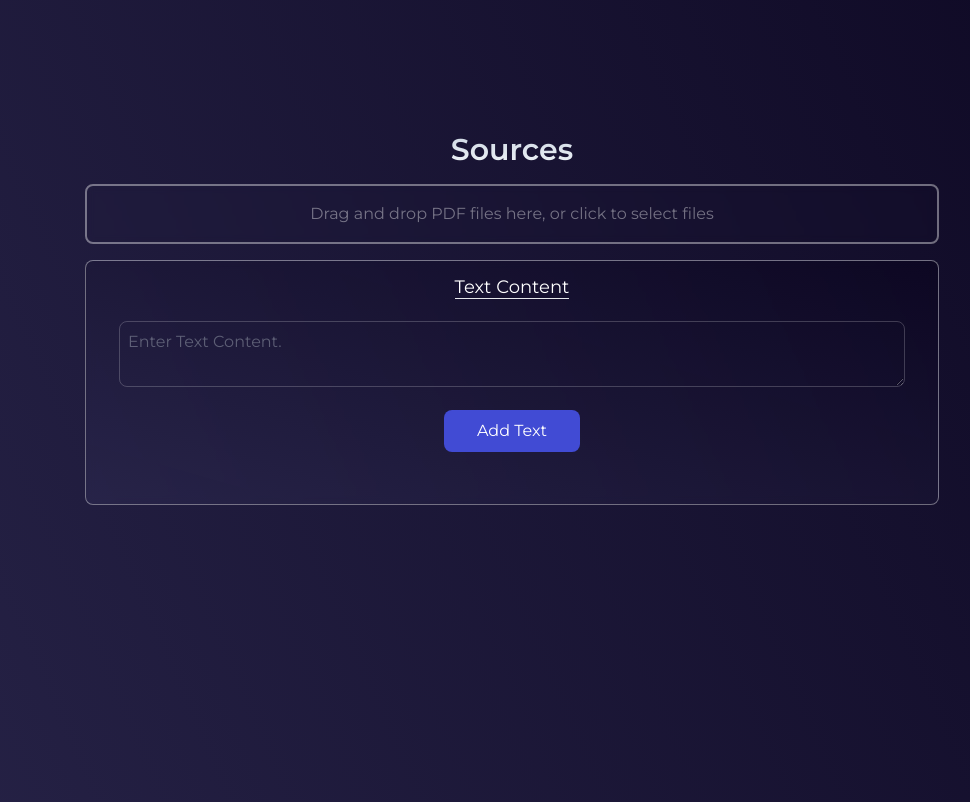
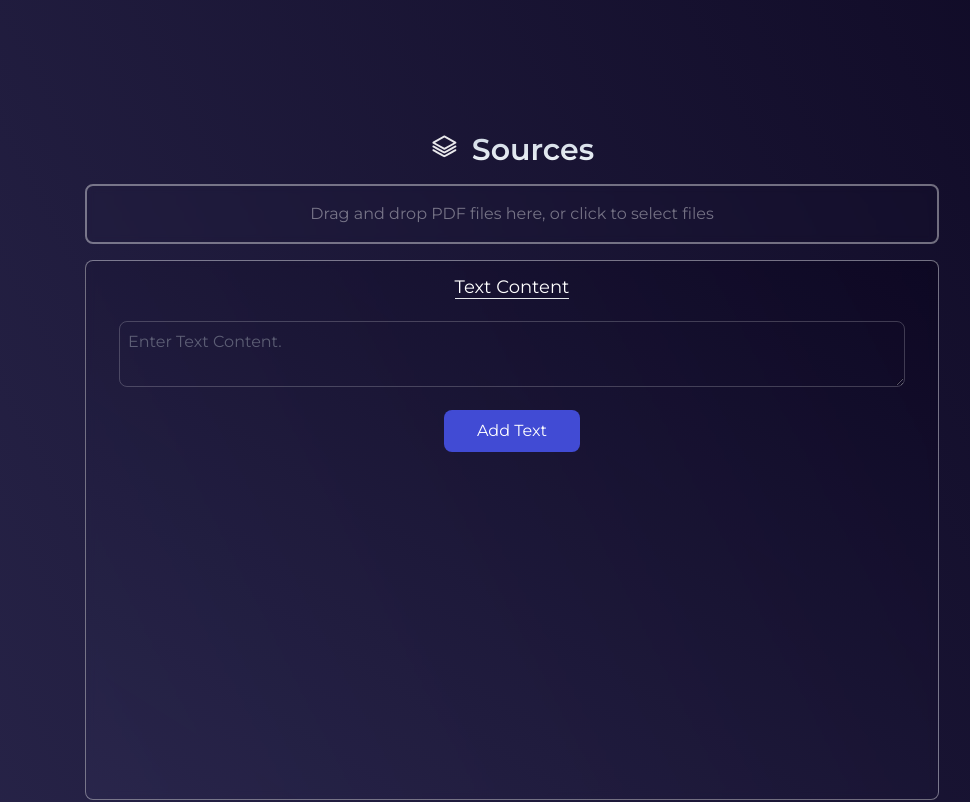
Before and after one commit to cagatav/MySourceAI, a Next.js app: page / in a window 1280 px wide. Shown: the part 900-1702 px from the top of the page, without its empty margins (128-1098 px from the left). Built offline with nearby package versions, Linux system fonts and the light colour scheme.

Commit message:
system prompt ve source fixs

```diff
--- a/src/pages/AIChat.js
+++ b/src/pages/AIChat.js
@@ -14,6 +14,17 @@ export default function AIChat() {
     const [chatType, setChatType] = useState('GPT 3.5');
     const [temperature, setTemperature] = useState(0.5);
     const chatBoxRef = useRef(null);
+    const [systemPrompt] = useState(`
+    SYSTEM:
+    You must follow the rules. Let's start step by step:
+    Rule: The AI must exclusively use the context to answer questions. Do not provide answers based on general or common knowledge or external information. If a query cannot be adequately addressed with the provided context, inform the user that the answer is not available within their specific data context.  If the context lacks the information, reply, "I'm sorry, but I can't provide a definite answer based on the available context."
+    Rule: If the Assistant is uncertain about the user's intent or the question's context, it should seek clarification with specific, open-ended questions that guide the user to provide more detailed information.
+    Rule: Interact with understanding and respect.
+    Rule: The assistant must respond in the user's message language.
+    Rule: The assistant must provide general assistance without speculating if identifiers are not in the context.
+    Rule: The assistant must provide concise, informative summaries in its responses, aimed at delivering clarity and relevance. Although brevity is key, flexibility is permitted to ensure completeness and usefulness of information, especially for complex queries. The assistant is encouraged to include related links for detailed exploration, focusing on delivering core insights within the response itself.
+    Rule: Include images in responses when they contribute to the answer. Ensure relevance and enhance understanding without compromising user experience.
+`)
 
     useEffect(() => {
         const storedChatLog = JSON.parse(localStorage.getItem('chatLog')) || [];
@@ -49,12 +60,15 @@ export default function AIChat() {
             content: log.message
         }));
 
+        const fullPrompt = `${basePrompt} ${systemPrompt}`;
+
+
         const requestData = {
             model: chatType,
             messages: [...dialogHistory,
                         {
                             role: "system",
-                            content: basePrompt
+                            content: fullPrompt
                         },
                         {
                             role: "user",
@@ -64,8 +78,11 @@ export default function AIChat() {
             max_tokens: 200
         };
 
-        console.log("Sending the following data to the API:", requestData);
-        console.log("Base Prompt:", basePrompt);
+        console.log(`Sending the following data to the API:`, requestData);
+
+        console.log(`Full Prompt:
+    `, fullPrompt);
+        console.log("Human Query:",message  );
 
         setIsLoading(true);
 
--- a/src/pages/Settings.js
+++ b/src/pages/Settings.js
@@ -78,7 +78,7 @@ export default function Settings() {
 
   return (
     <div className="h-auto" id="settings">
-      <div className="text-transparent select-none mt-96" id="settings">.</div>
+      <div className="text-transparent select-none" id="settings">.</div>
       <h1 className="bg-gradient-to-t from-slate-100 to-slate-300 text-transparent bg-clip-text text-center pt-10 pb-1 font-semibold text-3xl select-none mt-12">
       <svg
         width="30"
--- a/src/pages/Sources.js
+++ b/src/pages/Sources.js
@@ -150,9 +150,20 @@ export default function Sources() {
 
   return (
     <div className="flex flex-col items-center h-screen pb-5" id="sources">
-      <h1 className="text-3xl font-semibold bg-gradient-to-t from-slate-100 to-slate-300 bg-clip-text text-transparent select-none mt-28">
-        Sources
-      </h1>
+      <div className='select-none mt-28 flex flex-row'>
+      <svg
+        width="30"
+        height="30"
+        viewBox="0 0 25 25"
+        fill='white'
+        xmlns="http://www.w3.org/2000/svg"
+        className="inline-block mr-3 opacity-90 hover:opacity-100 duration-1000">
+        <path d="m2.394 15.759s7.554 4.246 9.09 5.109c.165.093.333.132.492.132.178 0 .344-.049.484-.127 1.546-.863 9.155-5.113 9.155-5.113.246-.138.385-.393.385-.656 0-.566-.614-.934-1.116-.654 0 0-7.052 3.958-8.539 4.77-.211.115-.444.161-.722.006-1.649-.928-8.494-4.775-8.494-4.775-.502-.282-1.117.085-1.117.653 0 .262.137.517.382.655zm0-3.113s7.554 4.246 9.09 5.109c.165.093.333.132.492.132.178 0 .344-.049.484-.127 1.546-.863 9.155-5.113 9.155-5.113.246-.138.385-.393.385-.656 0-.566-.614-.934-1.116-.654 0 0-7.052 3.958-8.539 4.77-.211.115-.444.161-.722.006-1.649-.928-8.494-4.775-8.494-4.775-.502-.282-1.117.085-1.117.653 0 .262.137.517.382.655zm10.271-9.455c-.246-.128-.471-.191-.692-.191-.223 0-.443.065-.675.191l-8.884 5.005c-.276.183-.414.444-.414.698 0 .256.139.505.414.664l8.884 5.006c.221.133.447.203.678.203.223 0 .452-.065.689-.203l8.884-5.006c.295-.166.451-.421.451-.68 0-.25-.145-.503-.451-.682zm-8.404 5.686 7.721-4.349 7.72 4.349-7.72 4.35z"/>
+      </svg>
+        <h1 className="text-3xl font-semibold bg-gradient-to-t from-slate-100 to-slate-300 bg-clip-text text-transparent ">
+          Sources
+        </h1>
+      </div>
       <div {...getRootProps()} className={`lg:w-4/6 xx:w-4/5 mt-4 p-4 border-2 border-solid hover:border-dashed border-opacity-40 hover:border-opacity-100 backdrop-blur-sm duration-1000 rounded-lg cursor-pointer
       ${isDragActive ? 'border-blue-100 bg-blue-100' : 'border-white border-opacity-40'
         } flex flex-col justify-center items-center`}>
@@ -196,7 +207,7 @@ export default function Sources() {
           </div>
         </div>
       )}
-      <div className={`pb-[20px] relative lg:w-4/6 xx:w-4/5 inset-x-0 flex flex-col rounded-lg border bg-gradient-to-tr from-[#2e2b5285] to-[#08021b81] backdrop-blur-sm border-white border-opacity-40 hover:border-opacity-80 duration-1000 mx-auto mt-4
+      <div className={`h-full pb-[20px] relative lg:w-4/6 xx:w-4/5 inset-x-0 flex flex-col rounded-lg border bg-gradient-to-tr from-[#2e2b5285] to-[#08021b81] backdrop-blur-sm border-white border-opacity-40 hover:border-opacity-80 duration-1000 mx-auto mt-4
       ${isScrollable ? 'h-4/6 overflow-y-scroll' : 'h-auto'}`}>
         <div className="weight-saver text-center m-3 pb-3 mb-5 relative w-full">
           <label htmlFor="textContent" className="text-white text-lg border-b select-none">Text Content</label>
```
